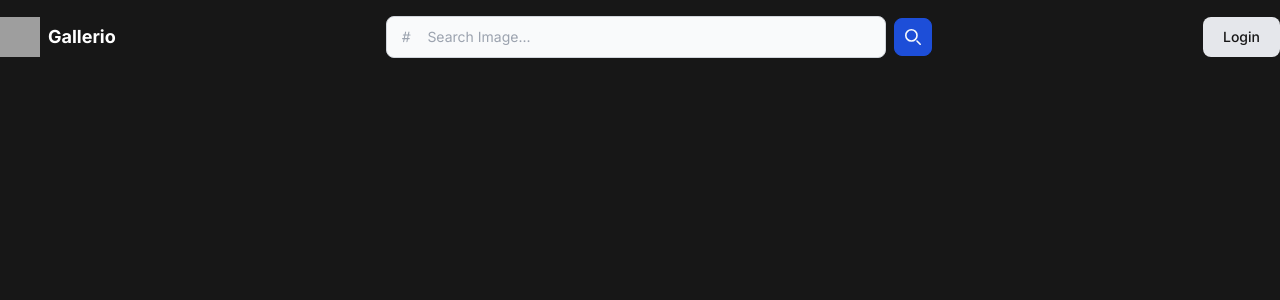
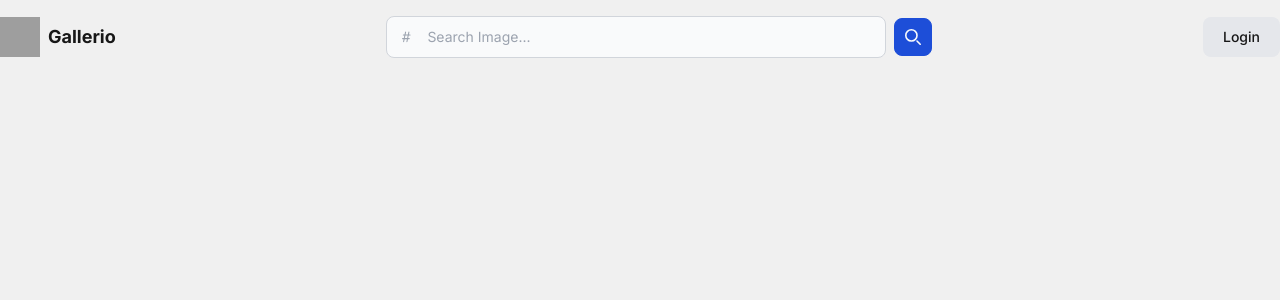
Before and after one commit to BeatriceWambuiMbugua/gallerio, a Next.js app: page / in a window 1280 px wide. Shown: the top 300 px of the page. Built offline with nearby package versions, Linux system fonts and the light colour scheme; grey boxes are pictures that could not be loaded.

Commit message:
[app/globals.css] Change color-scheme and background-color for light mode, and update text color for better readability.

```diff
--- a/app/globals.css
+++ b/app/globals.css
@@ -5,9 +5,10 @@
 html,
 body,
 :root {
-  color-scheme: dark;
+  color-scheme: light;
   scroll-behavior: smooth;
-  background-color: #171717;
+  background-color: #f0f0f0;
   -webkit-font-smoothing: antialiased;
   -moz-osx-font-smoothing: grayscale;
+  color: #171717;
 }
```
